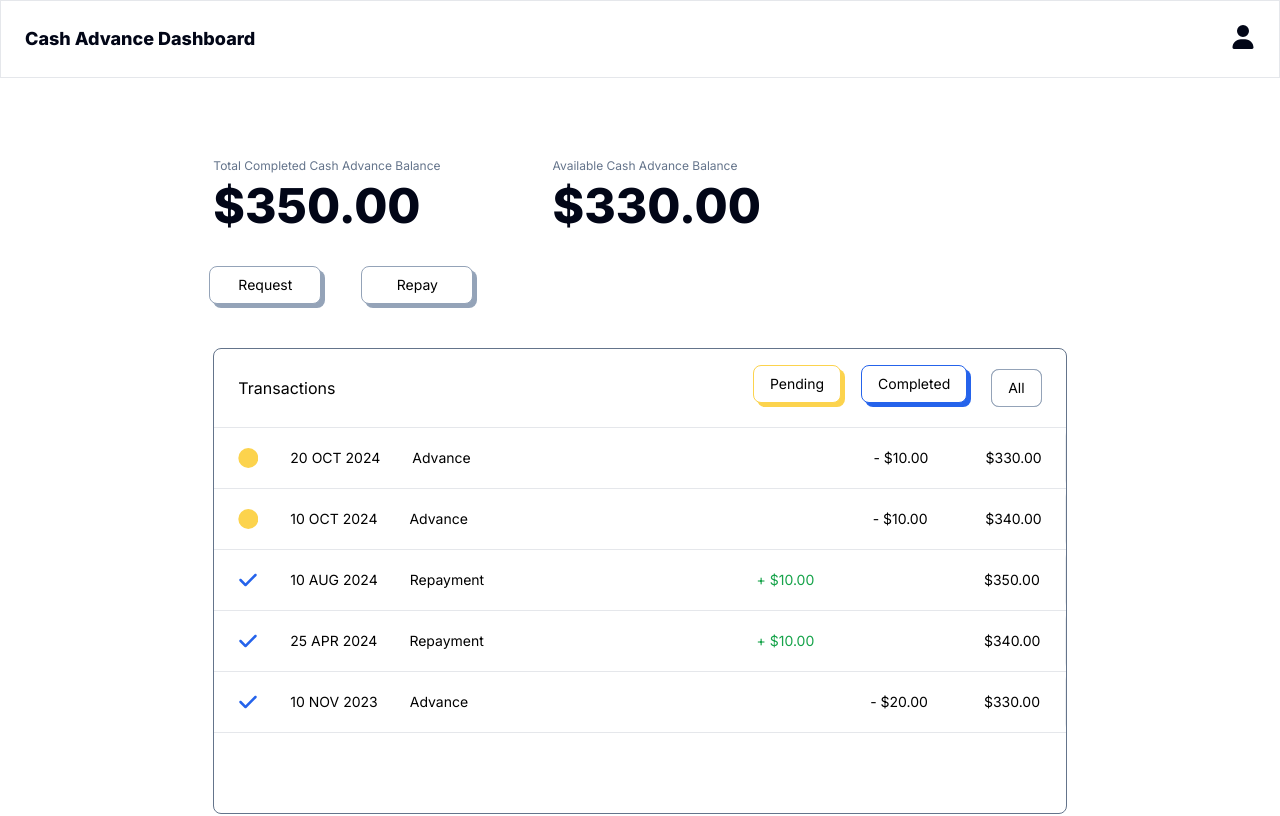
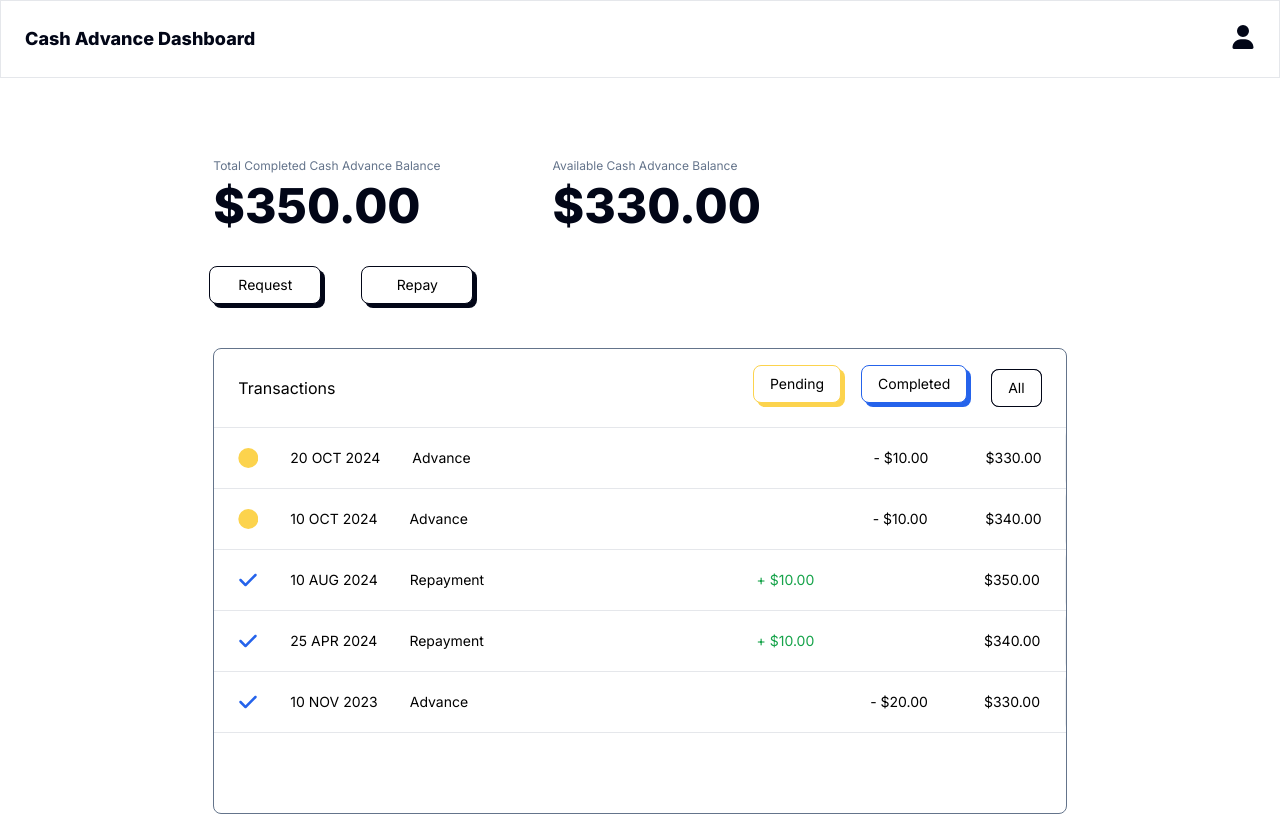
Before and after one commit to RCopJr/first-round-bree-take-home, a Next.js app: page / in a window 1280 px wide. Shown: the top 816 px of the page. Built offline with nearby package versions, Linux system fonts and the light colour scheme.

Commit message:
Minor style updates

```diff
--- a/components/Button.tsx
+++ b/components/Button.tsx
@@ -9,9 +9,9 @@ const Button = ({
 }) => {
   return (
     <div className="relative flex items-center justify-center">
-      <div className="absolute inset-0 rounded-lg bg-slate-400"></div>
+      <div className="absolute inset-0 rounded-lg bg-slate-950"></div>
       <button
-        className="z-10 w-28 -translate-x-1 -translate-y-1 transform rounded-lg border border-slate-400 bg-white px-4 py-2 text-sm transition-transform hover:translate-x-0 hover:translate-y-0 motion-reduce:transition-none"
+        className="z-10 w-28 -translate-x-1 -translate-y-1 transform rounded-lg border border-slate-950 bg-white px-4 py-2 text-sm transition-transform hover:translate-x-0 hover:translate-y-0 motion-reduce:transition-none"
         onClick={(e) => handleClick(e)}
       >
         {text}
--- a/components/FilterButton.tsx
+++ b/components/FilterButton.tsx
@@ -15,13 +15,13 @@ const FilterButton = ({
       ? "bg-amber-300"
       : text === TransactionStatus.completed
         ? "bg-blue-600"
-        : "bg-slate-400";
+        : "bg-slate-950";
   const borderColor =
     text === TransactionStatus.pending
       ? "border-amber-300"
       : text === TransactionStatus.completed
         ? "border-blue-600"
-        : "border-slate-400";
+        : "border-slate-950";
 
   return (
     <div className="relative flex items-center justify-center">
```
Also changed, not shown: 1 other file (tests, documents, lock files or other folders).
